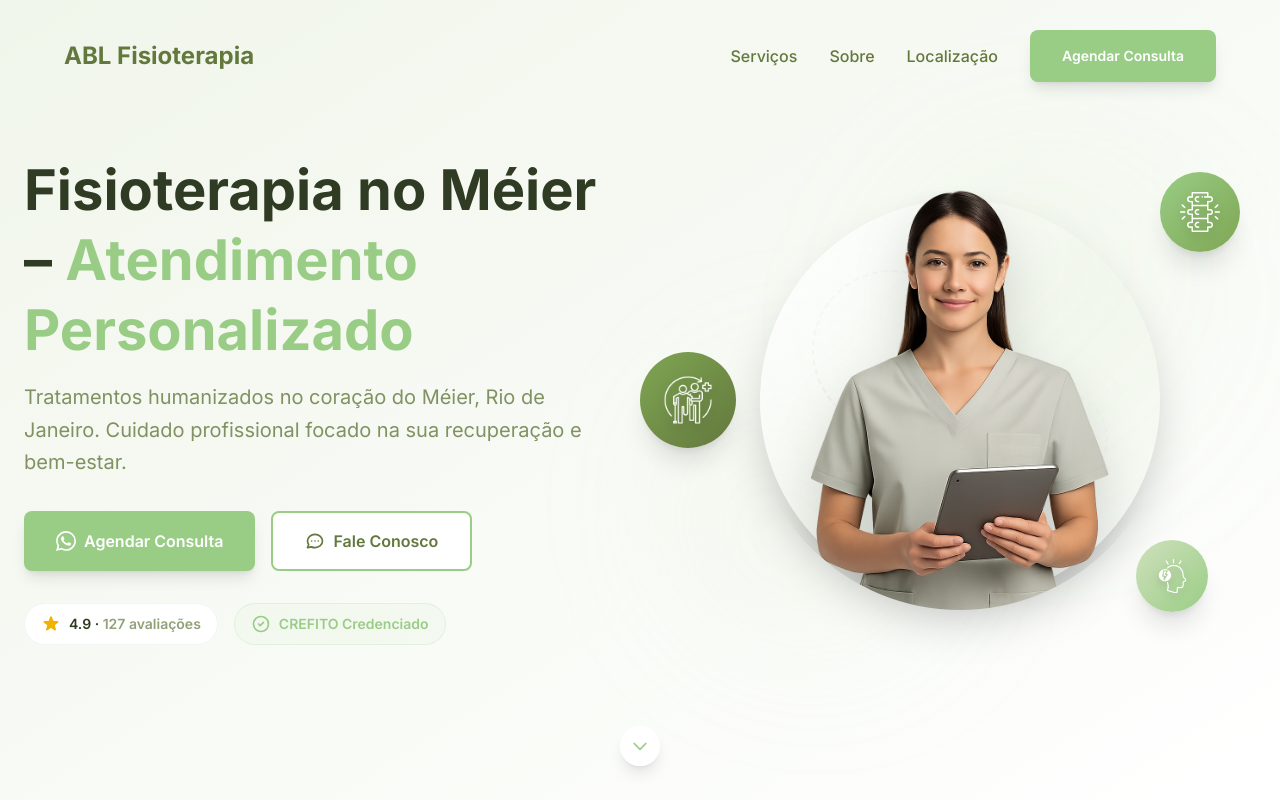
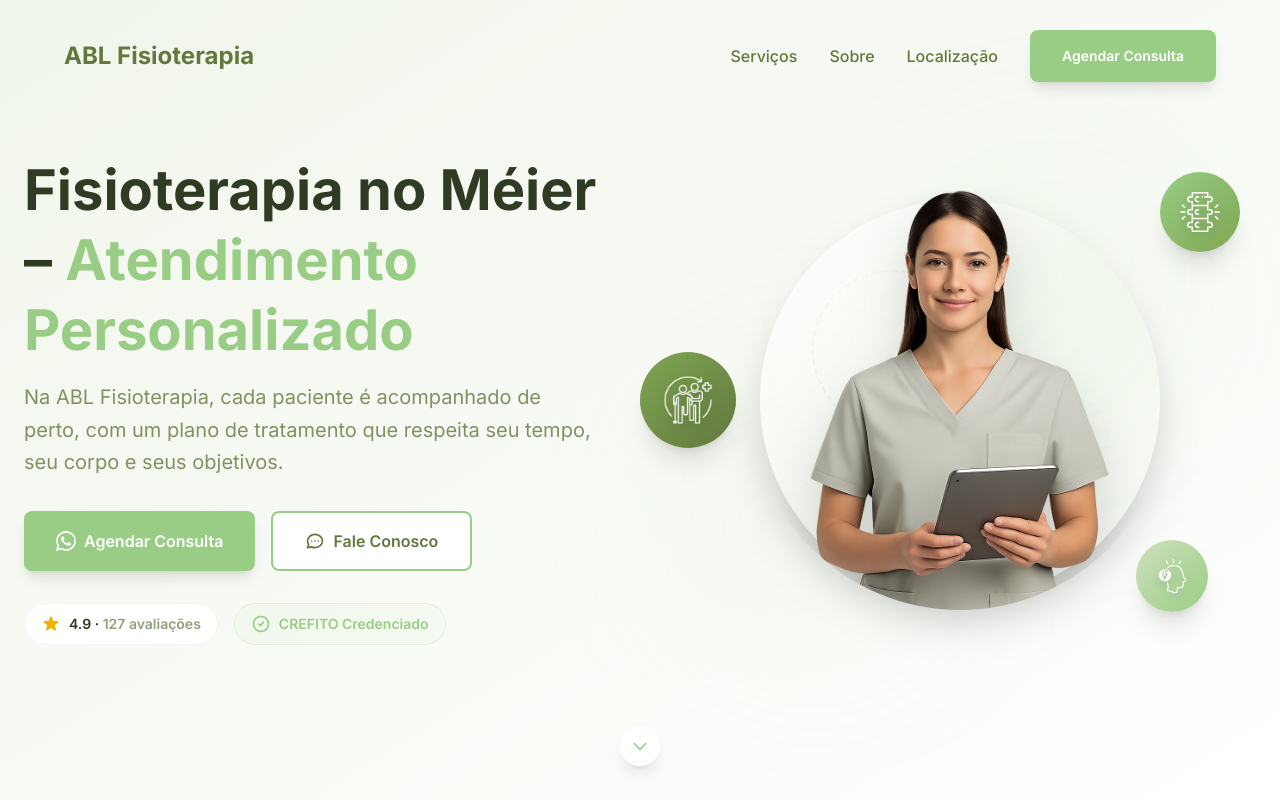
Before and after one commit to MattRib/abl-fisio, a Next.js app: page / in a window 1280 px wide. Shown: the top 800 px of the page. Built offline with nearby package versions, Linux system fonts and the light colour scheme.

Commit message:
feat: update Hero component description for improved clarity and patient focus

```diff
--- a/components/sections/Hero.tsx
+++ b/components/sections/Hero.tsx
@@ -55,8 +55,7 @@ export default function Hero() {
                   Cuidado profissional focado na sua recuperação e bem-estar no Méier.
                 </span>
                 <span className="hidden md:inline">
-                  Tratamentos humanizados no coração do {ADDRESS.neighborhood}, {ADDRESS.city}.
-                  Cuidado profissional focado na sua recuperação e bem-estar.
+                  Na ABL Fisioterapia, cada paciente é acompanhado de perto, com um plano de tratamento que respeita seu tempo, seu corpo e seus objetivos.
                 </span>
               </p>
             </div>
```
